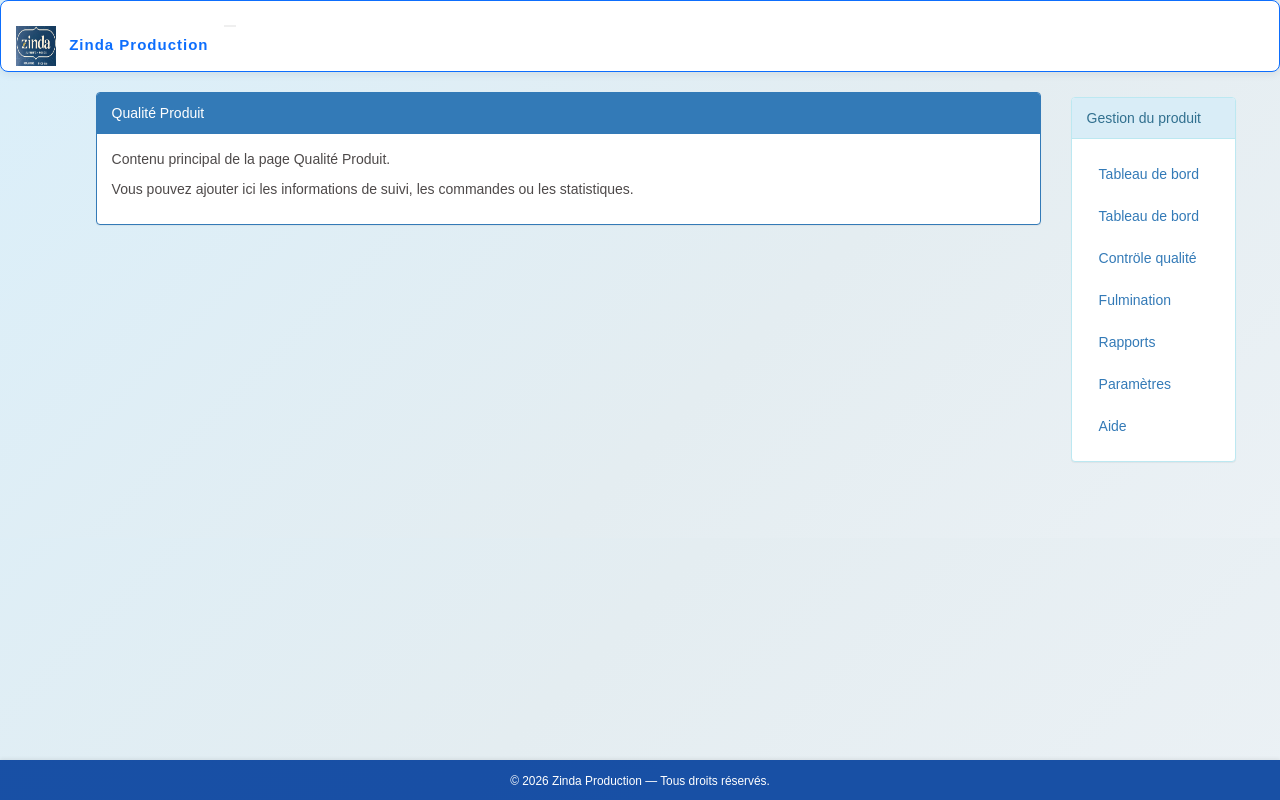
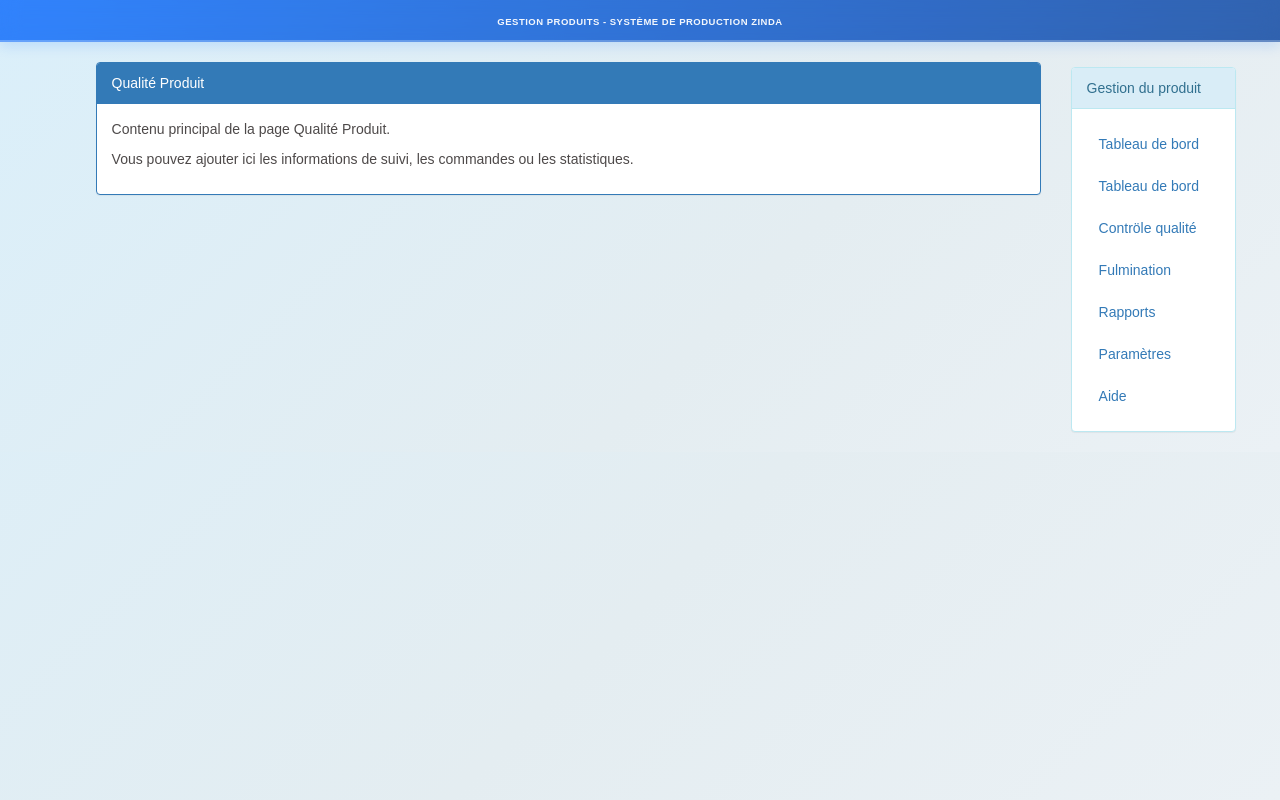
Before and after one commit to alsene/sentechno-dev, an Angular app: page /qualite-produit in a window 1280 px wide. Built offline with nearby package versions, Linux system fonts and the light colour scheme.

Commit message:
debut creation du projet SPA gestion-produit-public

```diff
--- a/src/app/app.component.css
+++ b/src/app/app.component.css
@@ -91,29 +91,164 @@
 	box-shadow: 0 2px 8px rgba(13, 110, 253, 0.12);
 }
 
+/* Header de couleur bleu */
+.app-header {
+	background: linear-gradient(135deg, #0d6efd 0%, #0d47a1 100%);
+	color: #ffffff;
+	padding: 0;
+	box-shadow: 0 4px 12px rgba(13, 110, 253, 0.15);
+	margin-bottom: 20px;
+}
+
+.header-banner {
+	background: rgba(255, 255, 255, 0.15);
+	padding: 10px 0;
+	text-align: center;
+	border-bottom: 2px solid rgba(255, 255, 255, 0.25);
+	backdrop-filter: blur(10px);
+}
+
+.header-banner .banner-text {
+	font-size: 0.95rem;
+	font-weight: 600;
+	letter-spacing: 0.5px;
+	text-transform: uppercase;
+	color: #ffffff;
+	opacity: 0.95;
+}
+
+.header-content {
+	max-width: 1550px;
+	margin: 0 auto;
+	padding: 30px 2rem;
+}
+
+.header-content h1 {
+	margin: 0;
+	font-size: 2.5rem;
+	font-weight: 700;
+	letter-spacing: 1px;
+	color: #ffffff;
+}
+
+@media (max-width: 768px) {
+	.app-header {
+		margin-bottom: 15px;
+	}
+
+	.header-banner .banner-text {
+		font-size: 0.85rem;
+	}
+
+	.header-content {
+		padding: 20px 1rem;
+	}
+
+	.header-content h1 {
+		font-size: 1.8rem;
+	}
+}
+
 /* Style personnalisé pour le menu de navigation */
 
 .navbar {
+    /*position: sticky;
+    top: 0;
+    z-index: 1000;*/
 	box-shadow: 0 2px 8px rgba(0,0,0,0.08);
 	background: #ffffff !important;
 	border-bottom: 2px solid #0d6efd;
 	border: 1px solid #0d6efd;
 	border-radius: 8px;
-	margin-bottom: 20px;
-	max-width: 1550px;
+	margin-bottom: 5px;
+	max-width: 1150px;
+	width: calc(100% - 30px);
 	margin-left: auto;
 	margin-right: auto;
 }
 
 .navbar .container-fluid {
-	max-width: 1550px;
+	max-width: 1150px;
 	padding-left: 1rem;
 	padding-right: 1rem;
+}
+
+.navbar-nav {
+	flex-wrap: wrap;
+}
+
+.navbar-collapse {
+	width: 100%;
 }
 
 @media (max-width: 1200px) {
 	.navbar, .navbar .container-fluid {
 		max-width: 100%;
+	}
+}
+
+@media (max-width: 991.98px) {
+	.navbar {
+		padding: 0.5rem 0.75rem;
+	}
+
+	.navbar-brand {
+		font-size: 1.3rem;
+	}
+
+	.navbar-nav {
+		width: 100%;
+	}
+
+	.navbar-nav .nav-item {
+		width: 100%;
+	}
+
+	.navbar-nav .nav-link {
+		display: block;
+		width: 100%;
+		padding: 0.65rem 1rem;
+		margin-right: 0;
+	}
+
+	.navbar-collapse {
+		background: #ffffff;
+		border-top: 1px solid rgba(13, 110, 253, 0.12);
+		padding-top: 0.5rem;
+	}
+}
+
+@media (max-width: 991.98px) {
+	.navbar {
+		padding: 0.5rem 0.75rem;
+	}
+
+	.navbar-brand {
+		font-size: 1.3rem;
+	}
+
+	.navbar-nav .nav-link {
+		display: block;
+		width: 100%;
+		padding: 0.65rem 1rem;
+		margin-right: 0;
+	}
+
+	.navbar-collapse {
+		background: #ffffff;
+		border-top: 1px solid rgba(13, 110, 253, 0.12);
+		padding-top: 0.5rem;
+	}
+}
+
+@media (max-width: 575.98px) {
+	.navbar-brand {
+		font-size: 1.1rem;
+	}
+
+	.navbar-nav .nav-link {
+		font-size: 0.95rem;
+		padding: 0.55rem 0.8rem;
 	}
 }
 
--- a/src/app/app.component.html
+++ b/src/app/app.component.html
@@ -1,9 +1,16 @@
+<header class="app-header">
+  <div class="header-banner">
+    <span class="banner-text">Gestion Produits - Système de Production Zinda</span>
+  </div>
+</header>
+<ul >
+  <li *ngIf="auth.isLoggedIn()">
     <nav class="navbar navbar-expand-lg navbar-dark bg-primary mb-4">
     <div class="container-fluid">
         <a class="navbar-brand" href="#">
           <img src="logo-zinda.png" alt="Logo" class="app-logo" />
           Zinda Production
-    </a>
+        </a>-
         <button class="navbar-toggler" type="button" data-bs-toggle="collapse" data-bs-target="#navbarNav" aria-controls="navbarNav" aria-expanded="false" aria-label="Toggle navigation">
           <span class="navbar-toggler-icon"></span>
         </button>
@@ -36,13 +43,8 @@
         </div>
       </div>
     </nav>
-
+  </li>
+</ul>
 <div class="container">
   <router-outlet></router-outlet>
 </div>
-
-<footer class="app-footer">
-  <div class="container">
-    <small>&copy; 2026 Zinda Production — Tous droits réservés.</small>
-  </div>
-</footer>
--- a/src/app/app.component.ts
+++ b/src/app/app.component.ts
@@ -4,15 +4,22 @@ import { RouterOutlet, RouterLink, RouterLinkActive, Router } from '@angular/rou
 import { AboutComponent } from './about/about.component';
 import { ContactsComponent } from './contacts/contacts.component';
 import { ProduitComponent } from './produit/produit.component';
+
+import { UtilisateurComponent } from './utilisateur/utilisateur.component';
 import { CommonModule } from '@angular/common';
 import { FormsModule } from '@angular/forms';
+import { SuiviProduitComponent } from './suivi-produit/suivi-produit.component';
+import { QualiteProduitComponent } from './qualite-produit/qualite-produit.component';
+import { ProduitFulmineComponent } from './produit-fulmine/produit-fulmine.component';
+import { ProduitTableauBordComponent } from './produit-tableau-bord/produit-tableau-bord.component';
 
 
 
 @Component({
   selector: 'app-root',
   standalone: true,
-  imports: [RouterOutlet, RouterLink, RouterLinkActive, FormsModule, CommonModule, ProduitComponent, AboutComponent, ContactsComponent],
+  imports: [RouterOutlet, RouterLink, RouterLinkActive, FormsModule, CommonModule, ProduitComponent, UtilisateurComponent, SuiviProduitComponent, QualiteProduitComponent,
+    ProduitFulmineComponent, ProduitTableauBordComponent, AboutComponent, ContactsComponent],
   templateUrl: './app.component.html',
   styleUrl: './app.component.css'
 })
--- a/src/app/login/login.component.html
+++ b/src/app/login/login.component.html
@@ -1,4 +1,4 @@
-<div class="container" style="max-width:400px; margin-top:60px;">
+<div class="container" style="max-width:400px; margin-top:100px;">
   <div class="panel panel-primary">
     <div class="panel-heading text-center">
       <h4 style="margin:0;">Connexion</h4>
--- a/src/app/produit/produit.component.css
+++ b/src/app/produit/produit.component.css
@@ -1,6 +1,6 @@
 .responsive-container {
-  max-width: 1500px;
-  margin-top: 30px;
+  max-width: 1150px;
+  margin-top: 2px;
   margin-left: auto;
   margin-right: auto;
 }
@@ -19,6 +19,21 @@
 
 .form-inline .form-group {
   margin-right: 0;
+}
+
+.form-frame {
+  border: 1px solid #7e7f81;
+  border-radius: 12px;
+  padding: 24px;
+  background-color: #ffffff;
+  box-shadow: 0 6px 18px rgba(13, 110, 253, 0.08);
+  margin-bottom: 25px;
+}
+
+@media (max-width: 768px) {
+  .form-frame {
+    padding: 16px;
+  }
 }
 
 .menu-wrapper {
--- a/src/app/produit/produit.component.ts
+++ b/src/app/produit/produit.component.ts
@@ -121,7 +121,7 @@ export class ProduitComponent {
 
   newProduct = false; // true si on édite, false si on ajoute
   editingIndex: number | null = null;
-  pageSize = 10;
+  pageSize = 7;
   currentPage = 1;
 
   get totalPages(): number {
--- a/src/app/suivi-produit/suivi-produit.component.html
+++ b/src/app/suivi-produit/suivi-produit.component.html
@@ -27,10 +27,10 @@
             </div>
         </div>
         <hr>
-        <form>
-          <div class="alert alert-info" style="padding:6px 12px; margin:0;">
-            <strong>Saisie des commentaires et la qualité du produit</strong>
-          </div>
+        <div class="alert alert-info" style="padding:6px 12px; margin:0;">
+            <strong>Ajouter un commentaire sur la qualité du produit</strong>
+        </div>
+        <form class="form-frame">
           <div class="form-group">
             <label for="qualite">Qualité</label>
             <select class="form-control" id="qualite" [(ngModel)]="produit.qualite" name="qualite">
--- a/src/styles.css
+++ b/src/styles.css
@@ -37,22 +37,35 @@ body {
 
 /* You can add global styles to this file, and also import other style files */
 
-/* Footer */
+/* Footer (component placement) */
 .app-footer {
-  position: fixed;
-  left: 50%;
-  transform: translateX(-50%);
-  bottom: 0;
-  width: min(100%, 1550px);
-  background: rgba(13,71,161,0.95);
+  position: relative;
+  margin-top: 18px;
+  max-width: 1130px;
+  width: 100%;
+  margin-left: auto;
+  margin-right: auto;
+  box-sizing: border-box;
+  background: rgba(40, 91, 167, 0.95);
   color: #fff;
-  padding: 10px 0;
+  padding: 12px 20px;
   text-align: center;
-  z-index: 1030;
-  box-shadow: 0 -1px 4px rgba(0,0,0,0.08);
+  border-radius: 8px;
+  box-shadow: 0 1px 6px rgba(0,0,0,0.06);
 }
 
-/* espace pour le footer fixe */
-body {
-  padding-bottom: 56px;
+@media (max-width: 576px) {
+  .app-footer {
+    padding: 10px 12px;
+    font-size: 0.95rem;
+  }
 }
+
+.form-frame {
+  border: 1px solid #7e7f81;
+  border-radius: 12px;
+  padding: 24px;
+  background-color: #ffffff;
+  box-shadow: 0 6px 18px rgba(13, 110, 253, 0.08);
+  margin-bottom: 25px;
+}
```
Also changed, not shown: src/app/produit/produit.component.html (+41 -18 lines). Lines whose indentation alone changed are shown as unchanged.
